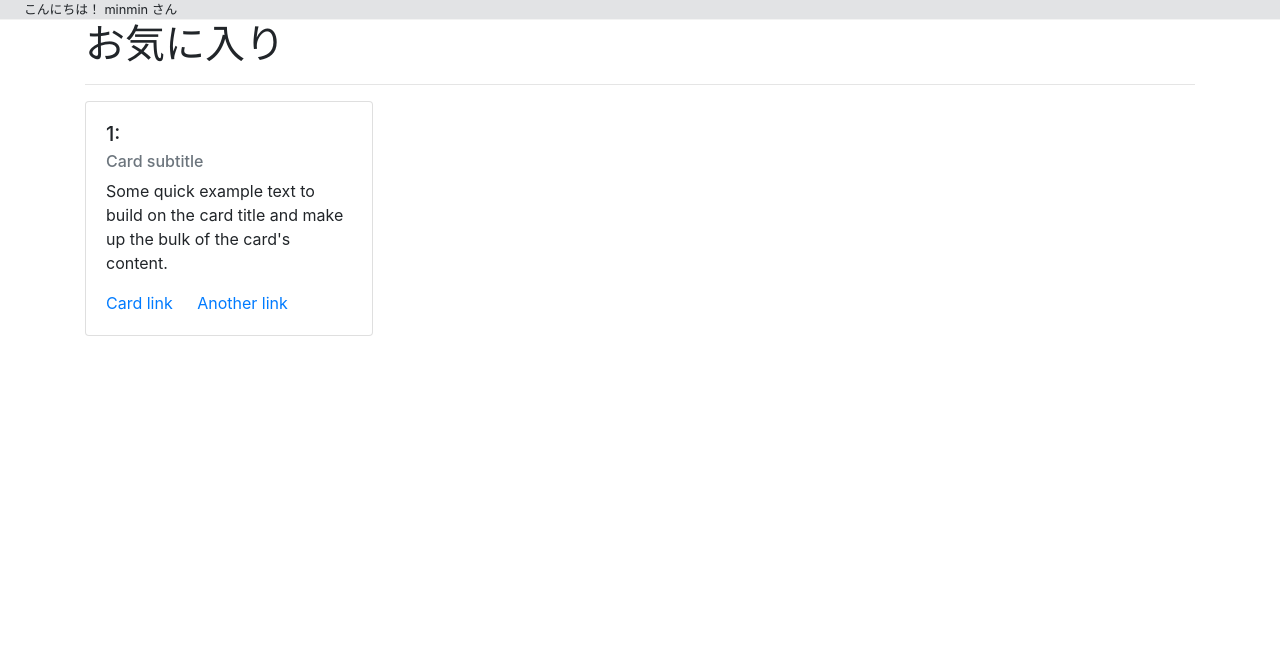
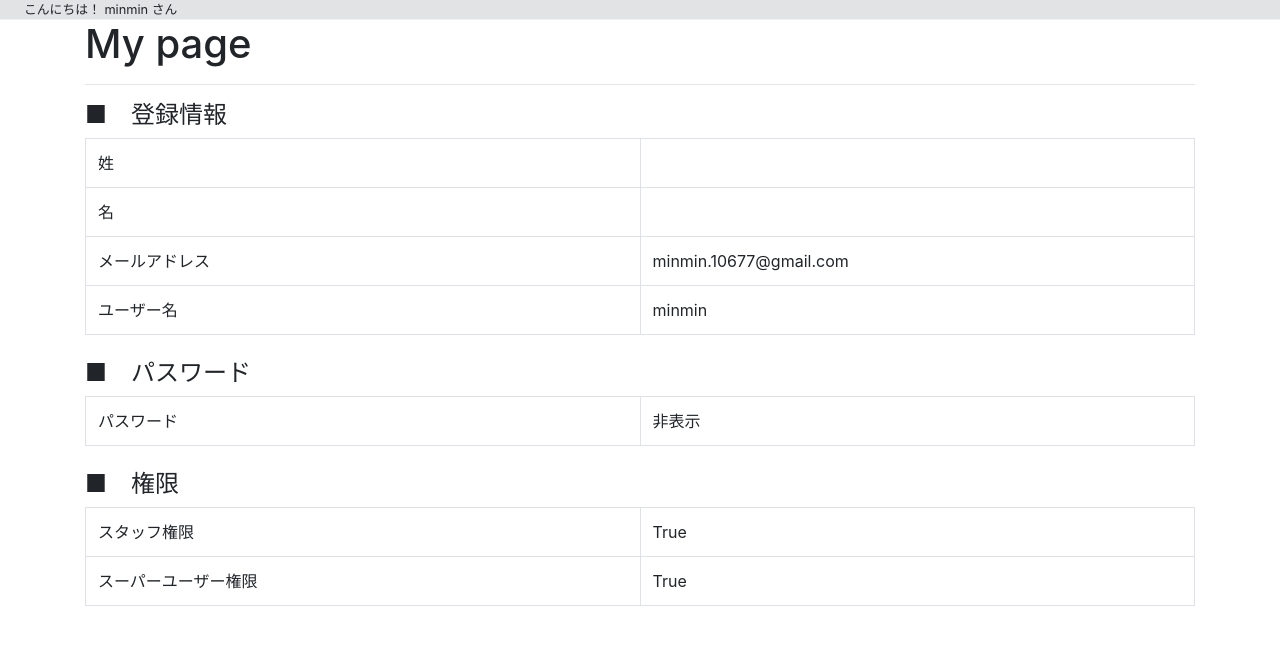
Before and after one commit to piyorin-hub/cocomana, a Django app: page /my_page/1/ in a window 1280 px wide. Shown: the part 56-701 px from the top of the page. Run offline with Django 3.2, Linux system fonts and the light colour scheme; a user stored in the database is signed in; data comes from the database, SQL or seed files in the repository; some libraries are stand-ins or nearby versions.

Commit message:
user情報

```diff
--- a/src/users/templates/users/my_page.html
+++ b/src/users/templates/users/my_page.html
@@ -3,20 +3,75 @@
 <!-- コンテンツ -->
 {% block content %}
 <div class="container">
-  <h1>お気に入り</h1>
+  <h1>My page</h1>
   <hr>
-  {% csrf_token %}
-  <div class="card" style="width: 18rem;">
-    <div class="card-body">
-      <h5 class="card-title">1:{{ space.place_name }}</h5>
-      <h6 class="card-subtitle mb-2 text-muted">Card subtitle</h6>
-      <p class="card-text">Some quick example text to build on the card title and make up the bulk of the card's
-        content.</p>
-      <a href="#" class="card-link">Card link</a>
-      <a href="#" class="card-link">Another link</a>
+
+  <!-- アカウント情報 -->
+  <div class="row">
+    <div class="col">
+      <h4>■　登録情報</h4>
+    </div>
+    <!-- 後で更新ボタン追加 -->
+  </div>
+  <table class="table table-bordered">
+    <tbody>
+      <tr>
+        <td style="width: 50%;">姓</td>
+        <td style="width: 50%;">{{ user.last_name }}</td>
+      </tr>
+      <tr>
+        <td>名</td>
+        <td>{{ user.first_name }}</td>
+      </tr>
+      <tr>
+        <td>メールアドレス</td>
+        <td>{{ user.email }}</td>
+      </tr>
+      <tr>
+        <td>ユーザー名</td>
+        <td>{{ user.username }}</td>
+      </tr>
+    </tbody>
+  </table>
+
+  <!-- パスワード -->
+  <div class="row mt-4">
+    <div class="col">
+      <h4>■　パスワード</h4>
+    </div>
+    <!-- 後で更新ボタン追加 -->
+  </div>
+  <table class="table table-bordered">
+    <tbody>
+      <tr>
+        <td style="width: 50%;">パスワード</td>
+        <td style="width: 50%;">非表示</td>
+      </tr>
+    </tbody>
+  </table>
+
+  <!-- 権限 -->
+  <div class="row mt-4">
+    <div class="col">
+      <h4>■　権限</h4>
     </div>
   </div>
-  <!-- アカウント情報 -->
+  <table class="table table-bordered">
+    <tbody>
+      {% if user.is_staff %}
+      <tr>
+        <td style="width: 50%;">スタッフ権限</td>
+        <td style="width: 50%;">{{ user.is_staff }}</td>
+      </tr>
+      {% endif %}
+      {% if user.is_superuser %}
+      <tr>
+        <td>スーパーユーザー権限</td>
+        <td>{{ user.is_superuser }}</td>
+      </tr>
+      {% endif %}
+    </tbody>
+  </table>
 
 
 </div>
```
